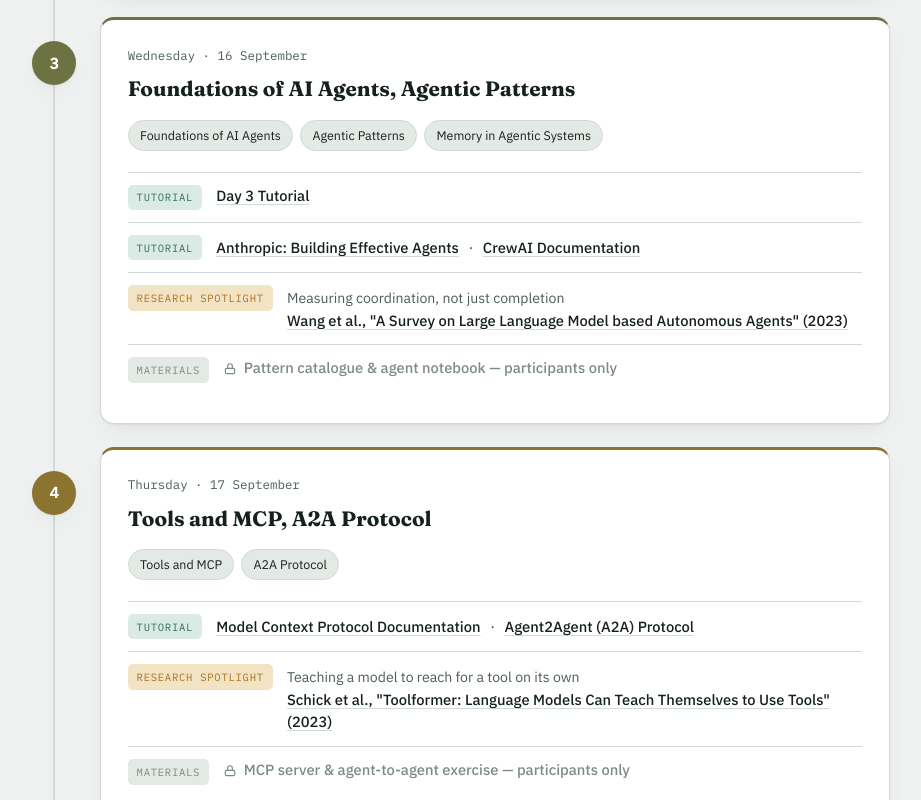
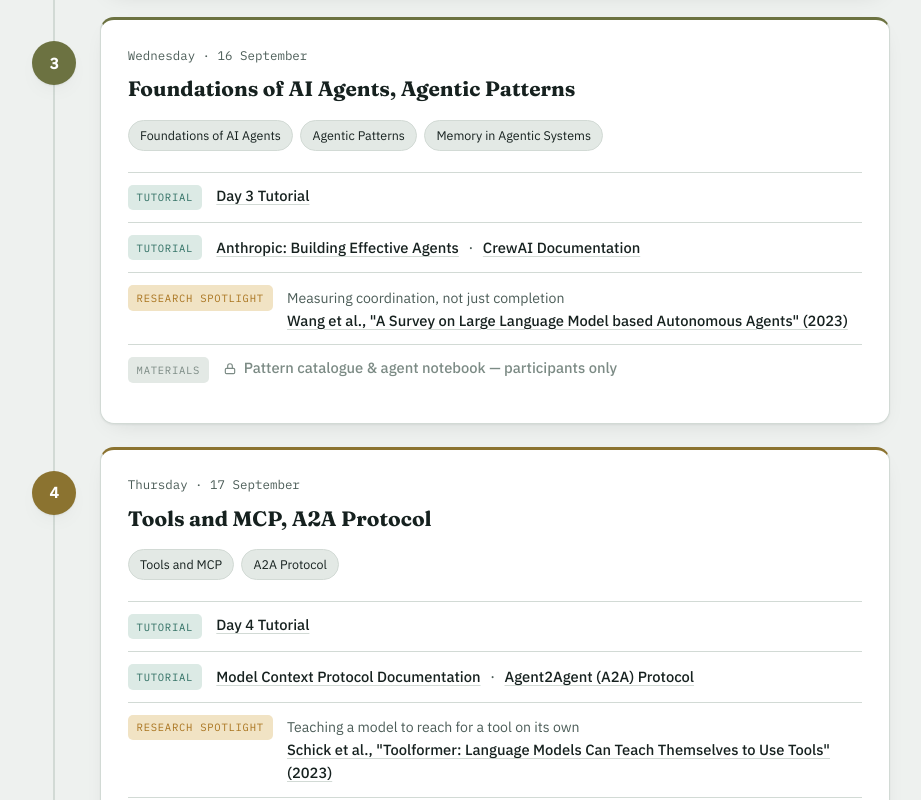
Before and after one commit to karthikv1392/sdu-aai, a plain HTML site: page index.html in a window 1280 px wide. Shown: the part 2000-2800 px from the top of the page, without its empty margins (182-1103 px from the left). Drawn offline with Linux system fonts and the light colour scheme.

Commit message:
Added tutorial 4

```diff
--- a/index.html
+++ b/index.html
@@ -324,7 +324,7 @@
   <a href="#program">Program</a>
   <a href="#day-1">Day 1</a>
   <a href="#day-2">Day 2</a>
-  <a href="#day-3">Day 3</a>
+  <a href="#day-3"></a>
   <a href="#day-4">Day 4</a>
   <a href="#day-5">Day 5</a>
   <a href="#resources">Resource Library</a>
@@ -538,6 +538,13 @@
       <div class="res-row">
         <span class="res-tag tutorial">Tutorial</span>
         <div class="res-body">
+          <a href="https://drive.google.com/file/d/1dVoFu8792aBuh0HRJOgtnkocDSTnAhrr/view?" target="_blank" rel="noopener">Day 4 Tutorial</a>
+        </div>
+      </div>
+
+      <div class="res-row">
+        <span class="res-tag tutorial">Tutorial</span>
+        <div class="res-body">
           <a href="https://modelcontextprotocol.io/" target="_blank" rel="noopener">Model Context Protocol Documentation</a>
           <span class="sep">·</span>
           <a href="https://a2a-protocol.org/latest/" target="_blank" rel="noopener">Agent2Agent (A2A) Protocol</a>
```
